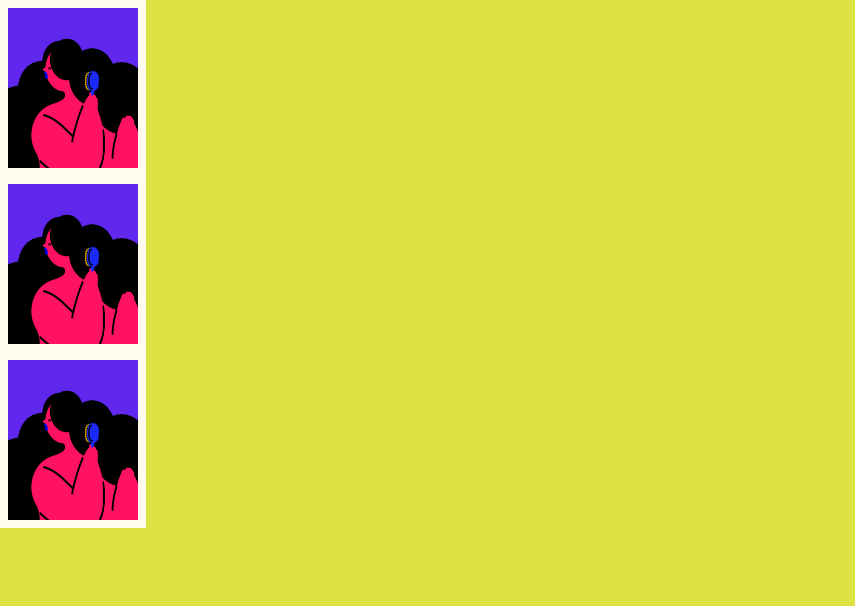
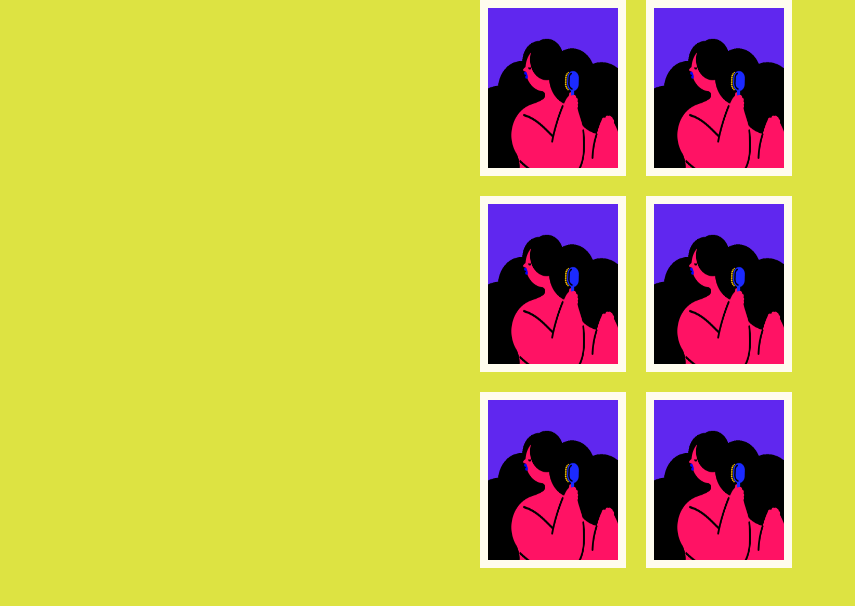
Before and after one commit to Lipe-lx/03_LipeGameCards_, a website built with Vite: page 01_Game_/LipeGameCards/index.html in a window 1280 px wide. Shown: the whole page, without its empty margins (0-855 px from the left). Built offline with nearby package versions, Linux system fonts and the light colour scheme.

Commit message:
UI - max width to body, Add new feture - BoardGame

```diff
--- a/01_Game_/LipeGameCards/main.js
+++ b/01_Game_/LipeGameCards/main.js
@@ -7,10 +7,6 @@ import BoardGame from "./src/objects/BoardGame";
 //Boa pratica: iniciar variavel com $ quando for uma referencia da tela.
 const $root = document.querySelector("#root");
 //Parametro BoardGame=> Quantidade de cartas na mesa
-const $htmlBoardGame = BoardGame(3);
-
-
-console.log($htmlBoardGame);
-
+const $htmlBoardGame = BoardGame(6);
 
 $root.insertAdjacentHTML("beforeend", $htmlBoardGame);
--- a/01_Game_/LipeGameCards/src/components/CardGame/index.js
+++ b/01_Game_/LipeGameCards/src/components/CardGame/index.js
@@ -2,17 +2,9 @@ import "./style.css";
 
 function CardGame() {
     return `
-    <div class="table">
-        <table class="rTable">
-            <thead>
-                <tr>
-                    <th>
-                        <artical class="card-game">
-                            <img src="images/Woman_ddc_pink.gif" width="130px" height="160px" alt="Woman"
-                        </artical>
-                    </th>
-                </tr>
-            </thead>
+        <artical class="card-game">
+            <img src="images/Woman_ddc_pink.gif" width="130px" height="160px" alt="Woman">
+        </artical>
     `;
 }
 
--- a/01_Game_/LipeGameCards/src/objects/BoardGame/index.js
+++ b/01_Game_/LipeGameCards/src/objects/BoardGame/index.js
@@ -1,12 +1,16 @@
 //Elemento estrutural, organiza os cartoes na mesa
-
+import "./style.css"
 import CardGame from "../../components/CardGame";
 
 function BoardGame(amountCards) {
     const $htmlCardGame = CardGame();
     //Utilização do metodo repeat para multiplicar as cartas
-    const $htmlBoardGame = $htmlCardGame.repeat(amountCards);
+    const $htmlContentBoardGame = $htmlCardGame.repeat(amountCards);
 
-    return $htmlBoardGame;
+    return `
+        <section class="board-game">
+            ${$htmlContentBoardGame}
+        </section>
+    `;
 }
 export default BoardGame;
--- /dev/null
+++ b/01_Game_/LipeGameCards/src/objects/BoardGame/style.css
@@ -0,0 +1,5 @@
+.board-game {
+    display: flex;
+    flex-wrap: wrap;
+    gap: 20px;
+}
--- a/01_Game_/LipeGameCards/src/styles/elements/base.css
+++ b/01_Game_/LipeGameCards/src/styles/elements/base.css
@@ -1,3 +1,6 @@
 body {
-    background-color: var(--color-pomb-and-power);
-}
+    background-color: var(--color-amarelinho);
+    max-width: 320px;
+    margin-left: auto;
+    margin-right: auto
+};
--- a/01_Game_/LipeGameCards/src/styles/settings/colors.css
+++ b/01_Game_/LipeGameCards/src/styles/settings/colors.css
@@ -1,5 +1,5 @@
 :root {
     --color-roxinho: #6027ef;
-    --color-pomb-and-power: rgba(217, 223, 39, 0.871);
+    --color-amarelinho: rgba(217, 223, 39, 0.871);
     --color-floral-white: #fffcee;
 }
```
